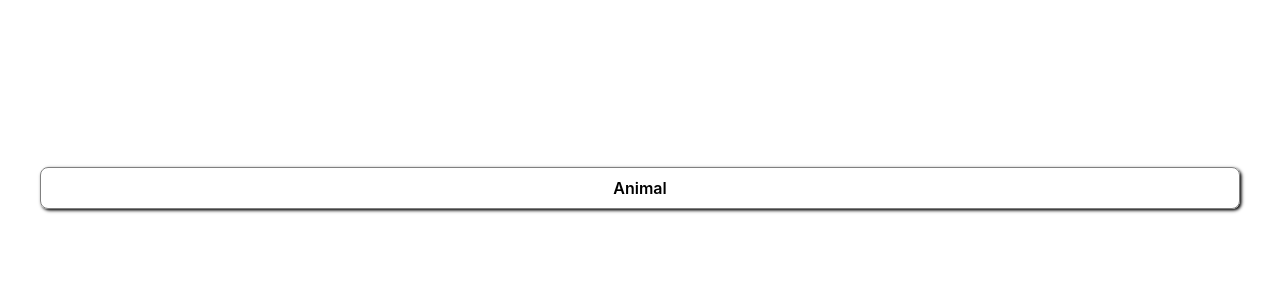
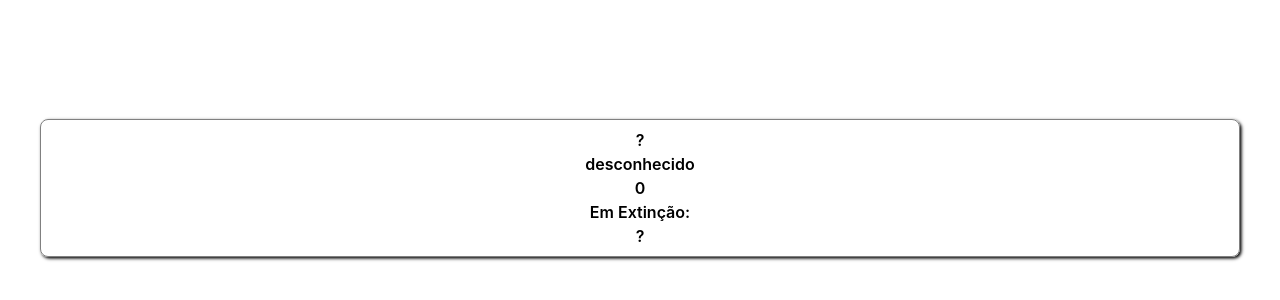
Before and after one commit to ufjf-dcc207/ufjf-dcc207-2024-3-a-atv03-TheDevCaio, a React (Vite) app in the folder aula03/: page / in a window 1280 px wide. Shown: the part 212-512 px from the top of the page. Built offline with nearby package versions, Linux system fonts and the light colour scheme.

Commit message:
Add icone, name and peso to return in Animal.tsx.

```diff
--- a/aula03/src/Animal.tsx
+++ b/aula03/src/Animal.tsx
@@ -7,6 +7,19 @@ interface AnimalProps {
     emExtincao?: boolean;
 }
 
-export default function Animal() {
-    return <div className="animal">Animal</div>;
+export default function Animal( {
+   icone = "?",
+   nome = "desconhecido",
+   peso = 0.0,
+   emExtincao = false,
+}: AnimalProps){
+return (
+    <div className = "animal">
+    <div>{icone}</div>
+    <div>{nome}</div>
+    <div>{peso.toLocaleString()}</div>
+    <div>Em Extinção: {emExtincao}</div>
+    <div>{icone}</div>
+    </div>
+)
 }
```
